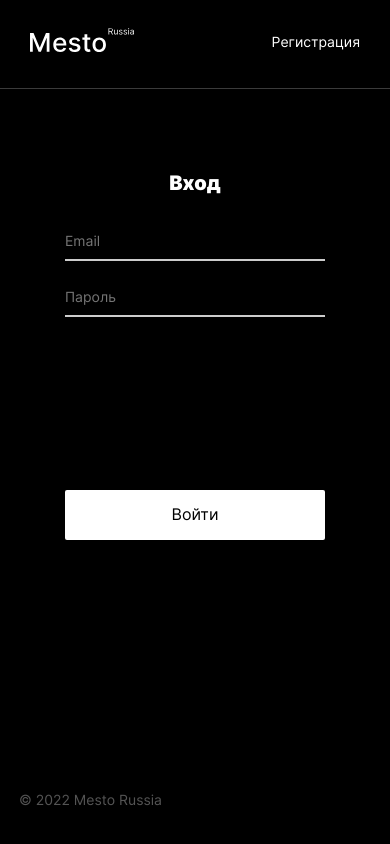
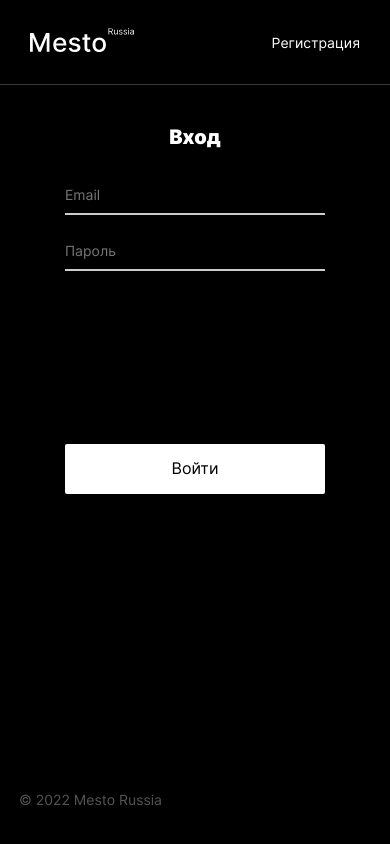
Before and after one commit to TinaevNK/react-mesto-auth, a React (Create React App) app: page /sign-in in a window 390 px wide. Built offline with nearby package versions, Linux system fonts and the light colour scheme; no server answers.

Commit message:
feat: адаптируй шапку под мобильные версии, перепиши header

```diff
--- /dev/null
+++ b/src/blocks/header/__burger-close/header__burger-close.css
@@ -0,0 +1,25 @@
+.header__burger-close {
+  display: none;
+  width: 20px;
+  height: 20px;
+  border: none;
+  background-color: transparent;
+  background-image: url(../../../images/close-button.svg);
+  background-repeat: no-repeat;
+  background-position: center;
+  background-size: cover;
+  padding: 0;
+  opacity: 1;
+  transition: opacity .3s ease;
+}
+
+.header__burger-close:hover {
+  opacity: .6;
+  cursor: pointer;
+}
+
+@media screen and (max-width: 500px) {
+  .header__burger-close {
+    display: block;
+  }
+}
--- a/src/blocks/header/__email/header__email.css
+++ b/src/blocks/header/__email/header__email.css
@@ -5,3 +5,9 @@
   font-weight: 500;
   margin: 0 25px 0 0;
 }
+
+@media screen and (max-width: 500px) {
+  .header__email {
+    margin: 0;
+  }
+}
--- a/src/blocks/header/__info/header__info.css
+++ b/src/blocks/header/__info/header__info.css
@@ -2,3 +2,15 @@
   display: flex;
   align-items: center;
 }
+
+@media screen and (max-width:500px) {
+  .header__info {
+    width: 100%;
+    margin: 0 auto 28px;
+    flex-direction: column;
+    padding-top: 12px;
+    padding-bottom: 40px;
+    border-bottom: 1px solid rgba(84, 84, 84, .7);
+    gap: 18px;
+  }
+}
--- a/src/blocks/header/__link/header__link.css
+++ b/src/blocks/header/__link/header__link.css
@@ -6,11 +6,22 @@
   color: #FFFFFF;
   text-decoration: none;
   transition: opacity .3s ease;
+  position: absolute;
+  transform: translateY(-50%);
+  top: 50%;
+  right: 0;
+  margin: 0;
 }
 
 .header__link:hover {
   opacity: .6;
   cursor: pointer;
+}
+
+@media screen and (max-width: 960px) {
+  .header__link {
+    right: 30px;
+  }
 }
 
 @media screen and (max-width: 500px) {
--- a/src/blocks/header/__logo-link/header__logo-link.css
+++ b/src/blocks/header/__logo-link/header__logo-link.css
@@ -1,3 +1,9 @@
 .header__logo-link {
+  align-self: flex-start;
+}
 
+@media screen and (max-width:500px) {
+  .header__logo-link {
+    margin-left: 30px;
+  }
 }
--- a/src/blocks/header/header.css
+++ b/src/blocks/header/header.css
@@ -4,5 +4,11 @@
   border-bottom: 1px solid rgba(84, 84, 84, .7);
   display: flex;
   justify-content: space-between;
-  align-items: center;
+  position: relative;
 }
+
+@media screen and (max-width:500px) {
+  .header {
+    flex-direction: column-reverse;
+  }
+}
--- a/src/blocks/page/__header/page__header.css
+++ b/src/blocks/page/__header/page__header.css
@@ -1,6 +1,7 @@
 .page__header {
-  margin: 45px auto 40px;
+  margin: 0 auto;
   max-width: 880px;
+  padding: 45px 0 40px;
   padding-bottom: 40px;
   width: 100%;
   flex: 0 0 auto;
@@ -9,14 +10,12 @@
 
 @media screen and (max-width: 960px) {
   .page__header {
-    margin: 35px auto 40px;
-    padding: 0 33px 36px;
+    padding: 35px 33px 35px;
   }
 }
 
 @media screen and (max-width: 500px) {
   .page__header {
-    margin: 28px auto 42px;
-    padding: 0 30px 32px;
+    padding: 28px 0 28px;
   }
 }
--- a/src/blocks/page/__main/page__main.css
+++ b/src/blocks/page/__main/page__main.css
@@ -1,5 +1,5 @@
 .page__main {
-  margin: 0 auto 66px;
+  margin: 37px auto 66px;
   max-width: 880px;
   width: 100%;
   flex: 1 0 auto;
--- a/src/components/Header.jsx
+++ b/src/components/Header.jsx
@@ -10,10 +10,15 @@ export default function Header({ loggedIn, email, onSignOut }) {
         <img src={logo} alt="логотип" className="header__logo" />
       </Link>
       {loggedIn ? (
+        <>
           <div className="header__info">
             <p className="header__email">{email}</p>
             <button className="header__button" onClick={onSignOut}>Выйти</button>
+
           </div>
+          {/* <button className="header__burger-button"></button> */}
+          {/* <button className="header__burger-close"></button> */}
+        </>
       ) : (
             <Link className="header__link" to={pathname === "/sign-in" ? "/sign-up" : "/sign-in"}>
               {pathname === "/sign-in" ? "Регистрация" : "Войти"}
--- a/src/index.css
+++ b/src/index.css
@@ -30,6 +30,8 @@
 @import url(./blocks/header/__button/header__button.css);
 /* ссылка вход/регистрация */
 @import url(./blocks/header/__link/header__link.css);
+/* кнопка Х */
+@import url(./blocks/header/__burger-close/header__burger-close.css);
 
 /* контентная часть сайта */
 @import url(./blocks/main/main.css);
```
